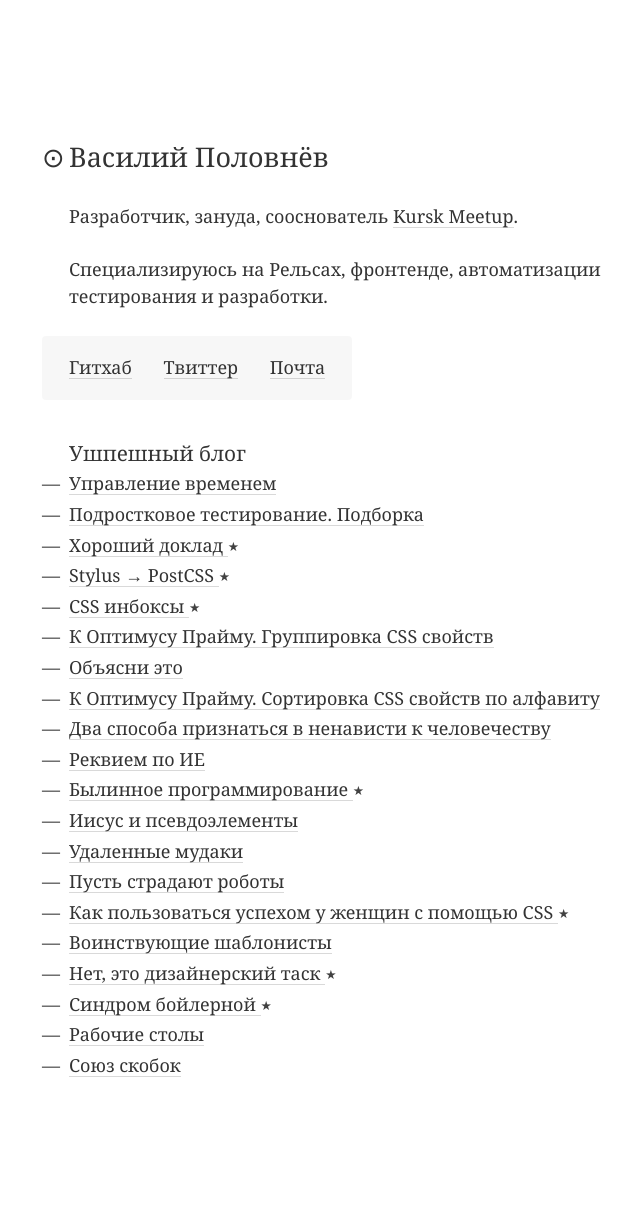
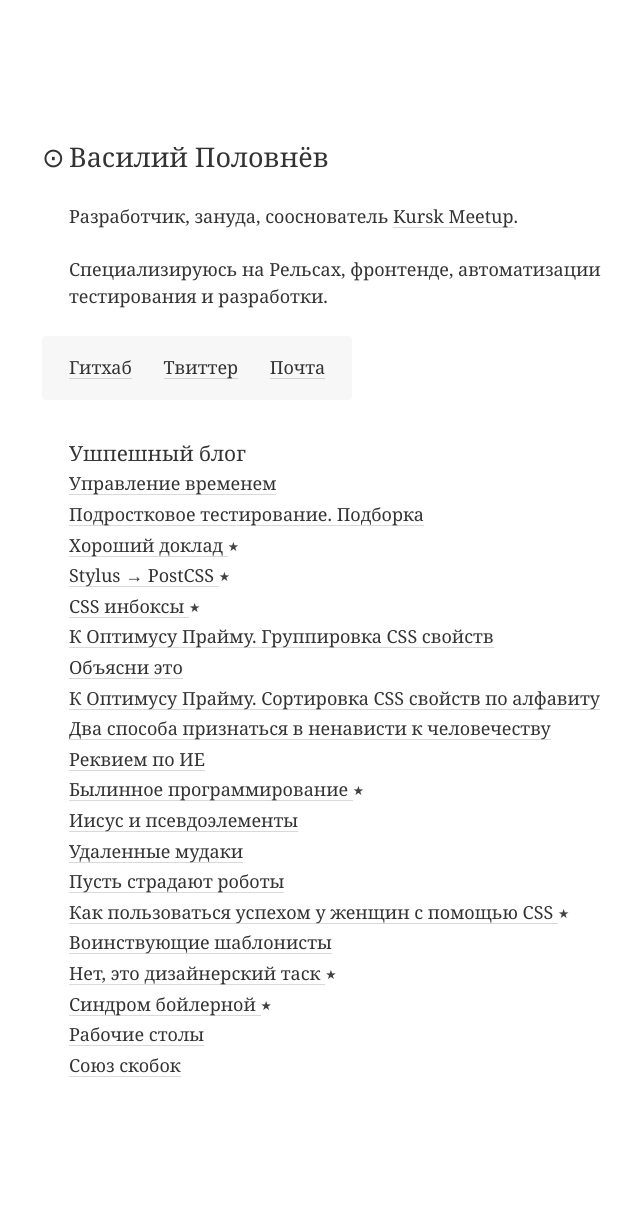
Before and after one commit to vast/vast.github.io, a Jekyll site: the page built from index.html, in a window 1280 px wide. Shown: the whole page, without its empty margins (3-643 px from the left). Built offline with Jekyll 4.4.1, drawn with Linux system fonts in a browser that asks for light colours; Markdown is read by kramdown in place of the engine named in the settings.

Commit message:
drop mdashes from blog posts list

```diff
--- a/_sass/modules/_blog.scss
+++ b/_sass/modules/_blog.scss
@@ -9,6 +9,10 @@
     margin: 0 0 .25em;
   }
 
+  li:before {
+    display: none;
+  }
+
   .favorite:after {
     content: '★';
     color: #414141;
```
